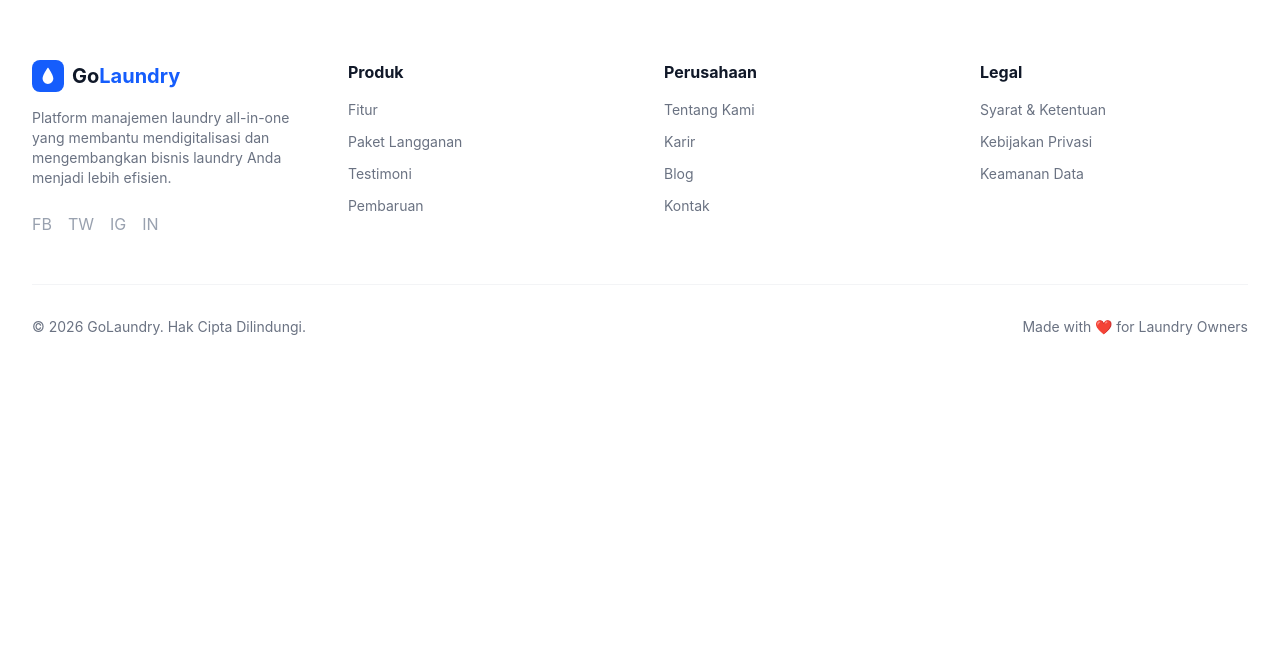
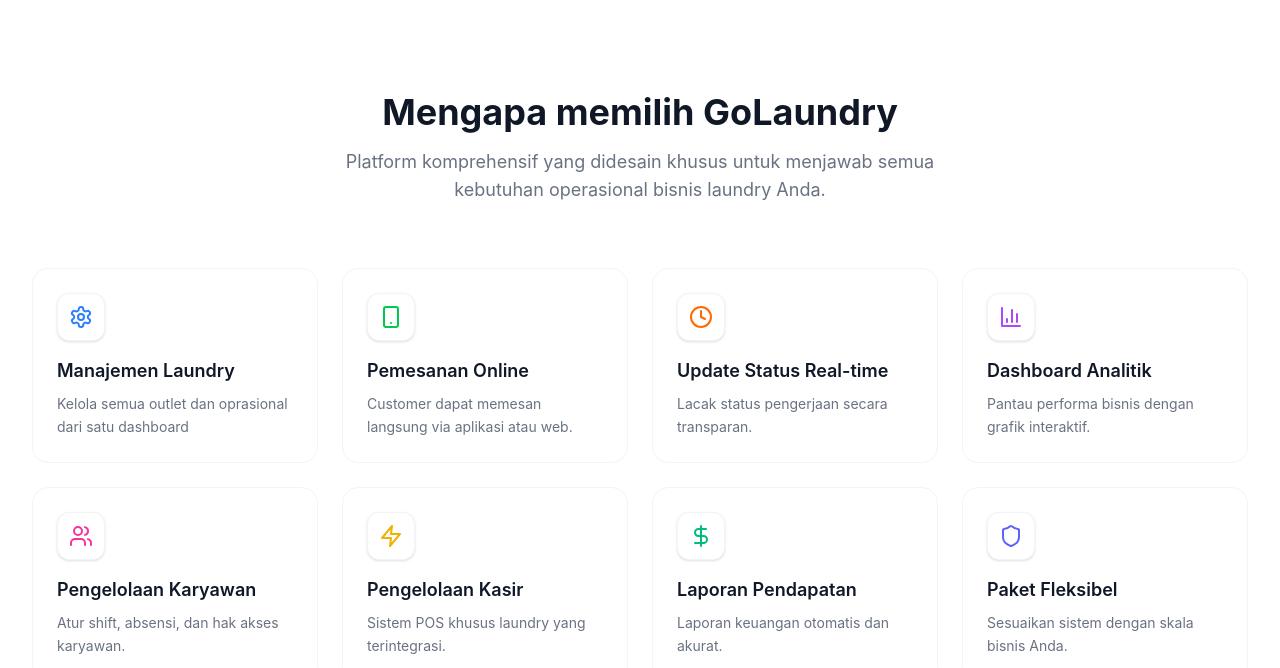
Before and after one commit to Alfatihahrizqullaab/GoLaundry, a React (Vite) app in the folder GoLaundry_frontend/: page / in a window 1280 px wide. Shown: the part 1072-1740 px from the top of the page. Before the commit the page ends 1441 px from the top, so only its background shows below. Built offline with nearby package versions, Linux system fonts and the light colour scheme.

Commit message:
FeatureGoLaundry

```diff
--- /dev/null
+++ b/GoLaundry_frontend/src/features/landing/FeatureSection/FeatureSection.tsx
@@ -0,0 +1,24 @@
+import { motion } from "framer-motion";
+import { features } from "../dataDummy/landingData";
+
+export const FeatureSection = () => {
+    return(
+        <section id="fitur" className="py-24 bg-white border-t border-gray-100">
+            <div className="max-w-7xl mx-auto px-4 sm:px-6 lg:px-8">
+                <div className="text-center max-w-2xl mx-auto mb-16">
+                    <h2 className="text-3xl md:text-4xl font-bold mb-4 text-gray-900">Mengapa memilih GoLaundry</h2>
+                    <p className="text-gray-500 text-lg">Platform komprehensif yang didesain khusus untuk menjawab semua kebutuhan operasional bisnis laundry Anda.</p>
+                </div>
+                <div className="grid sm:grid-cols-2 lg:grid-cols-4 gap-6">
+                    {features.map((f, i) => (
+                        <motion.div key={i} initial={{opacity: 0, y: 20}} whileInView={{opacity:1, y:0}} viewport={{ once: true }} transition={{ delay: i * 0.1 }} className="bg-white border border-gray-100 p-6 rounded-2xl hover:shadow-lg transition-shadow">
+                            <div className="w-12 h-12 rounded-xl bg-white shadow-sm border border-gray-100 flex items-center justify-center mb-4">{f.icon}</div>
+                            <h3 className="text-lg font-semibold text-gray-900 mb-2">{f.title}</h3>
+                            <p className="text-gray-500 text-sm leading-relaxed">{f.desc}</p>
+                        </motion.div>
+                    ))}
+                </div>
+            </div>
+        </section>
+    )
+}
--- a/GoLaundry_frontend/src/features/landing/HeroSection.tsx/HeroSection.tsx
+++ b/GoLaundry_frontend/src/features/landing/HeroSection/HeroSection.tsx
@@ -1,5 +1,4 @@
 import { motion } from "framer-motion";
-import { section } from "framer-motion/client";
 import { ArrowRight, PlayCircle, Settings, Clock4, Droplets, Check } from "lucide-react";
 import { Link } from "react-router-dom";
 
--- a/GoLaundry_frontend/src/pages/LandingPage/LandingPage.tsx
+++ b/GoLaundry_frontend/src/pages/LandingPage/LandingPage.tsx
@@ -1,11 +1,12 @@
 import React, { useState } from 'react';
-import { HeroSection } from '../../features/landing/HeroSection.tsx/HeroSection';
-
+import { HeroSection } from '../../features/landing/HeroSection/HeroSection';
+import { FeatureSection } from '../../features/landing/FeatureSection/FeatureSection';
 
 const LandingPage: React.FC = () => {
   return (
     <main className='overflow-hidden'>
       <HeroSection></HeroSection>
+      <FeatureSection></FeatureSection>
     </main>
   );
 };
```
